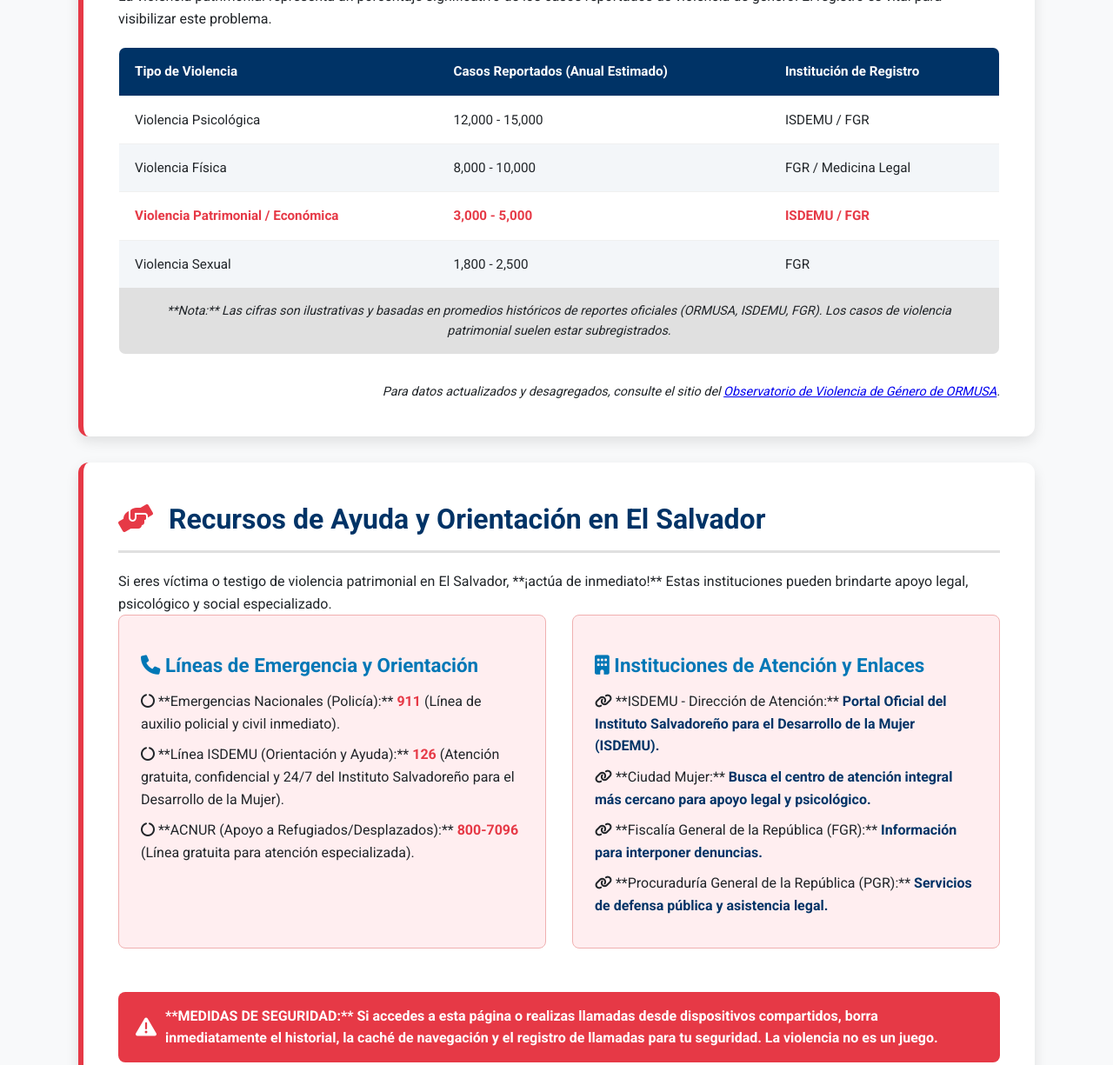
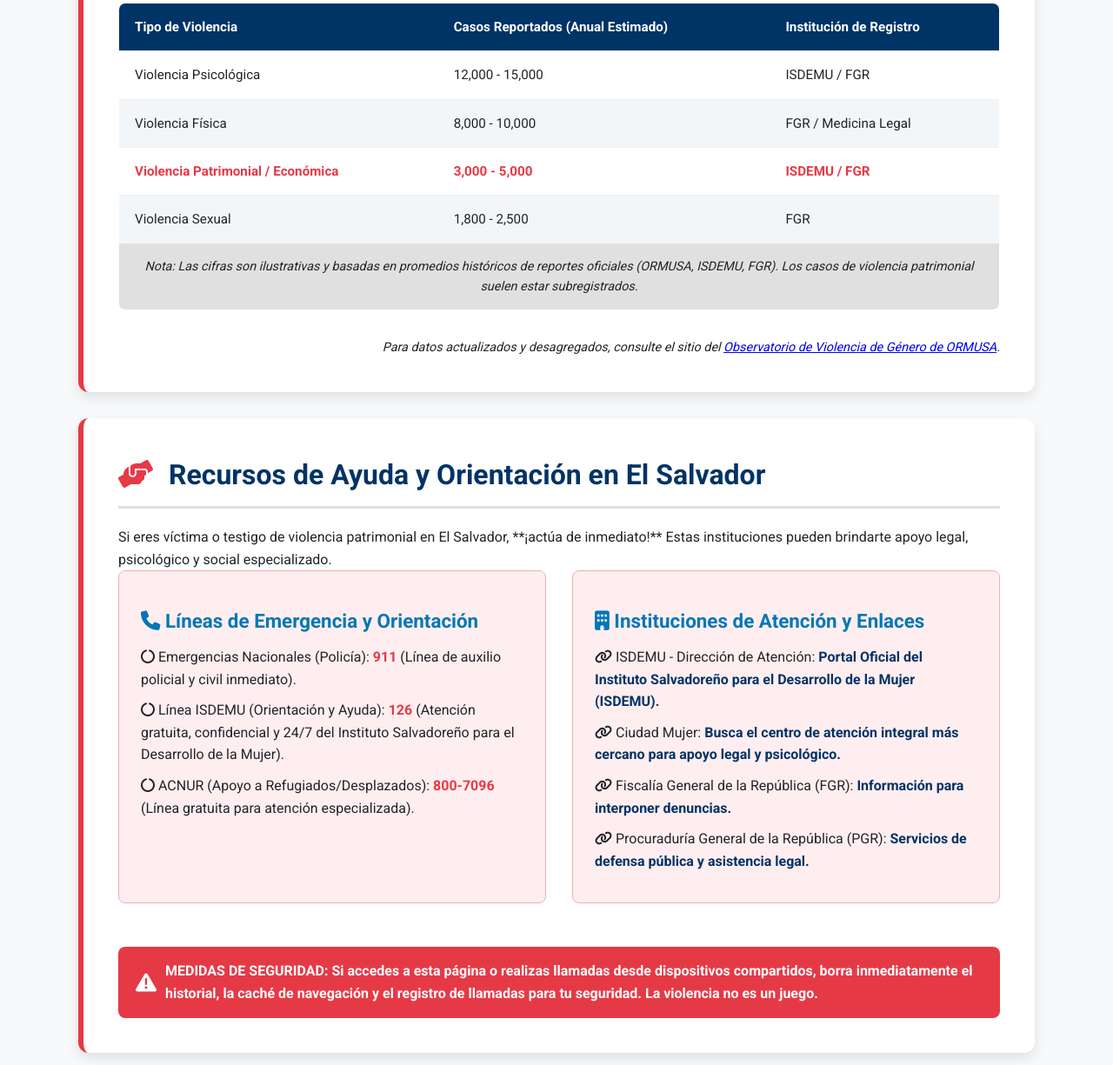
Before and after one commit to ArevaloShawty/violencia, a plain HTML site: page index.html in a window 1280 px wide. Shown: the part 1492-2717 px from the top of the page at 87% size. Drawn offline with Linux system fonts and the light colour scheme.

Commit message:
index.html

```diff
--- a/index.html
+++ b/index.html
@@ -359,7 +359,7 @@
 <body>
     <header>
         <div class="container">
-            <h1><i class="fas fa-hand-holding-usd"></i> Violencia Patrimonial en El Salvador</h1>
+            <h1><i class="fas fa-hand-holding-usd"></i> Violencia Patrimonial.</h1>
             <nav id="navbar">
                 <a href="#que-es">¿Qué es?</a>
                 <a href="#formas">Tipos y Formas</a>
@@ -373,7 +373,7 @@
     <main class="container">
         <section id="que-es" class="card">
             <h2><i class="fas fa-info-circle"></i> ¿Qué es la Violencia Patrimonial?</h2>
-            <p>La **Violencia Patrimonial** es una forma de violencia contra las mujeres (y en algunos marcos legales, contra cualquier persona en el ámbito familiar) que se manifiesta en la sustracción, destrucción, retención o distracción de objetos, documentos personales, bienes y valores, derechos patrimoniales o recursos económicos de la víctima. Su propósito principal es minar la autonomía y generar **dependencia económica** para controlar y someter a la persona.</p>
+            <p>La "Violencia Patrimonial" es una forma de violencia contra las mujeres (y en algunos marcos legales, contra cualquier persona en el ámbito familiar) que se manifiesta en la sustracción, destrucción, retención o distracción de objetos, documentos personales, bienes y valores, derechos patrimoniales o recursos económicos de la víctima. Su propósito principal es minar la autonomía y generar **dependencia económica** para controlar y someter a la persona.</p>
             <p>En El Salvador, esta conducta está tipificada dentro de la Ley Especial Integral para una Vida Libre de Violencia para las Mujeres (LEIV), y su denuncia es crucial para el proceso de restitución de derechos y bienes.</p>
         </section>
 
@@ -437,7 +437,7 @@
                     </tbody>
                     <tfoot>
                         <tr>
-                            <td colspan="3">**Nota:** Las cifras son ilustrativas y basadas en promedios históricos de reportes oficiales (ORMUSA, ISDEMU, FGR). Los casos de violencia patrimonial suelen estar subregistrados.</td>
+                            <td colspan="3">Nota: Las cifras son ilustrativas y basadas en promedios históricos de reportes oficiales (ORMUSA, ISDEMU, FGR). Los casos de violencia patrimonial suelen estar subregistrados.</td>
                         </tr>
                     </tfoot>
                 </table>
@@ -453,23 +453,23 @@
                 <div class="recurso-item">
                     <h3><i class="fas fa-phone"></i> Líneas de Emergencia y Orientación</h3>
                     <ul>
-                        <li><i class="fas fa-circle-notch"></i> **Emergencias Nacionales (Policía):** <strong>911</strong> (Línea de auxilio policial y civil inmediato).</li>
-                        <li><i class="fas fa-circle-notch"></i> **Línea ISDEMU (Orientación y Ayuda):** <strong>126</strong> (Atención gratuita, confidencial y 24/7 del Instituto Salvadoreño para el Desarrollo de la Mujer).</li>
-                        <li><i class="fas fa-circle-notch"></i> **ACNUR (Apoyo a Refugiados/Desplazados):** <strong>800-7096</strong> (Línea gratuita para atención especializada).</li>
+                        <li><i class="fas fa-circle-notch"></i> Emergencias Nacionales (Policía): <strong>911</strong> (Línea de auxilio policial y civil inmediato).</li>
+                        <li><i class="fas fa-circle-notch"></i> Línea ISDEMU (Orientación y Ayuda): <strong>126</strong> (Atención gratuita, confidencial y 24/7 del Instituto Salvadoreño para el Desarrollo de la Mujer).</li>
+                        <li><i class="fas fa-circle-notch"></i> ACNUR (Apoyo a Refugiados/Desplazados): <strong>800-7096</strong> (Línea gratuita para atención especializada).</li>
                     </ul>
                 </div>
 
                 <div class="recurso-item">
                     <h3><i class="fas fa-building"></i> Instituciones de Atención y Enlaces</h3>
                     <ul>
-                        <li><i class="fas fa-link"></i> **ISDEMU - Dirección de Atención:** <a href="https://isdemu.gob.sv/" target="_blank">Portal Oficial del Instituto Salvadoreño para el Desarrollo de la Mujer (ISDEMU).</a></li>
-                        <li><i class="fas fa-link"></i> **Ciudad Mujer:** <a href="http://www.ciudadmujer.gob.sv/" target="_blank">Busca el centro de atención integral más cercano para apoyo legal y psicológico.</a></li>
-                        <li><i class="fas fa-link"></i> **Fiscalía General de la República (FGR):** <a href="https://www.fgr.gob.sv/" target="_blank">Información para interponer denuncias.</a></li>
-                        <li><i class="fas fa-link"></i> **Procuraduría General de la República (PGR):** <a href="https://www.pgr.gob.sv/" target="_blank">Servicios de defensa pública y asistencia legal.</a></li>
+                        <li><i class="fas fa-link"></i> ISDEMU - Dirección de Atención: <a href="https://isdemu.gob.sv/" target="_blank">Portal Oficial del Instituto Salvadoreño para el Desarrollo de la Mujer (ISDEMU).</a></li>
+                        <li><i class="fas fa-link"></i> Ciudad Mujer: <a href="http://www.ciudadmujer.gob.sv/" target="_blank">Busca el centro de atención integral más cercano para apoyo legal y psicológico.</a></li>
+                        <li><i class="fas fa-link"></i> Fiscalía General de la República (FGR): <a href="https://www.fgr.gob.sv/" target="_blank">Información para interponer denuncias.</a></li>
+                        <li><i class="fas fa-link"></i> Procuraduría General de la República (PGR): <a href="https://www.pgr.gob.sv/" target="_blank">Servicios de defensa pública y asistencia legal.</a></li>
                     </ul>
                 </div>
 
-                <p class="advertencia"><i class="fas fa-exclamation-triangle"></i> **MEDIDAS DE SEGURIDAD:** Si accedes a esta página o realizas llamadas desde dispositivos compartidos, borra inmediatamente el historial, la caché de navegación y el registro de llamadas para tu seguridad. La violencia no es un juego.</p>
+                <p class="advertencia"><i class="fas fa-exclamation-triangle"></i> MEDIDAS DE SEGURIDAD: Si accedes a esta página o realizas llamadas desde dispositivos compartidos, borra inmediatamente el historial, la caché de navegación y el registro de llamadas para tu seguridad. La violencia no es un juego.</p>
             </div>
         </section>
     </main>
@@ -514,4 +514,5 @@
         });
     </script>
 </body>
+
 </html>
```
